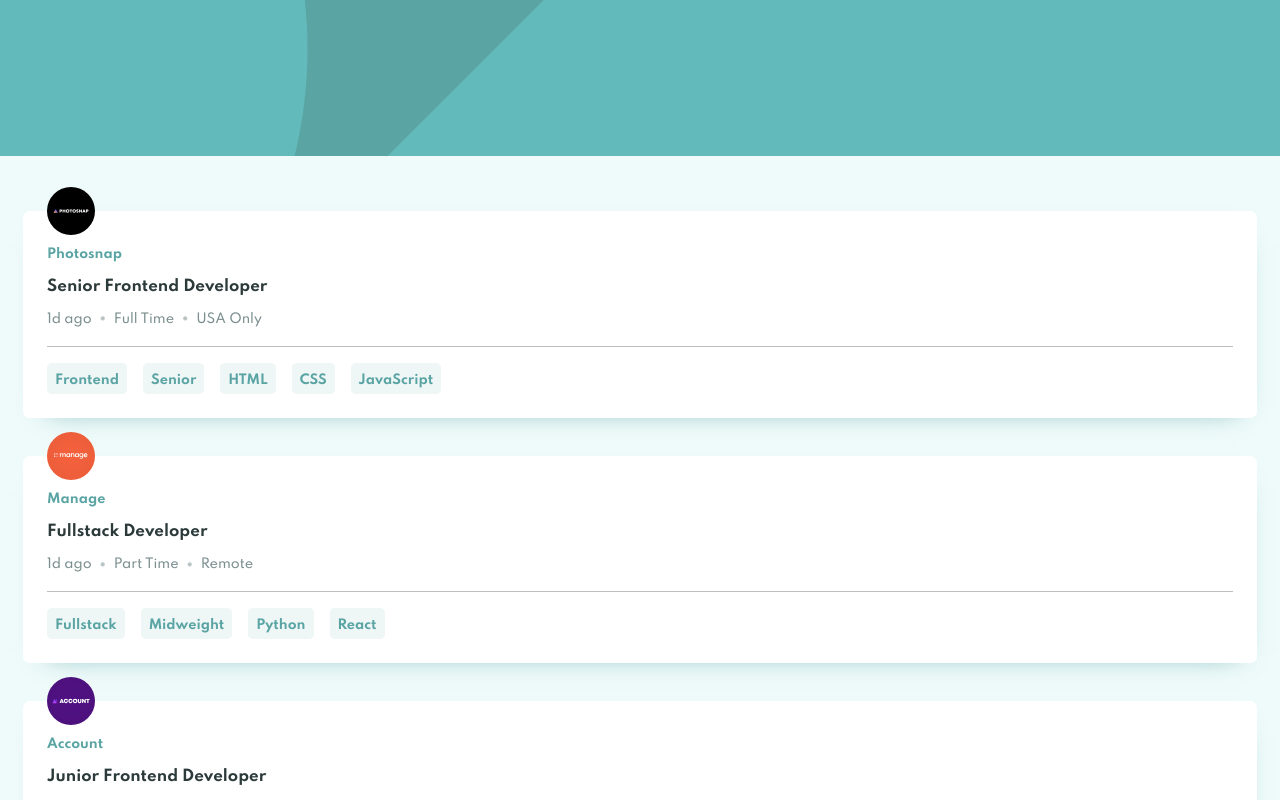
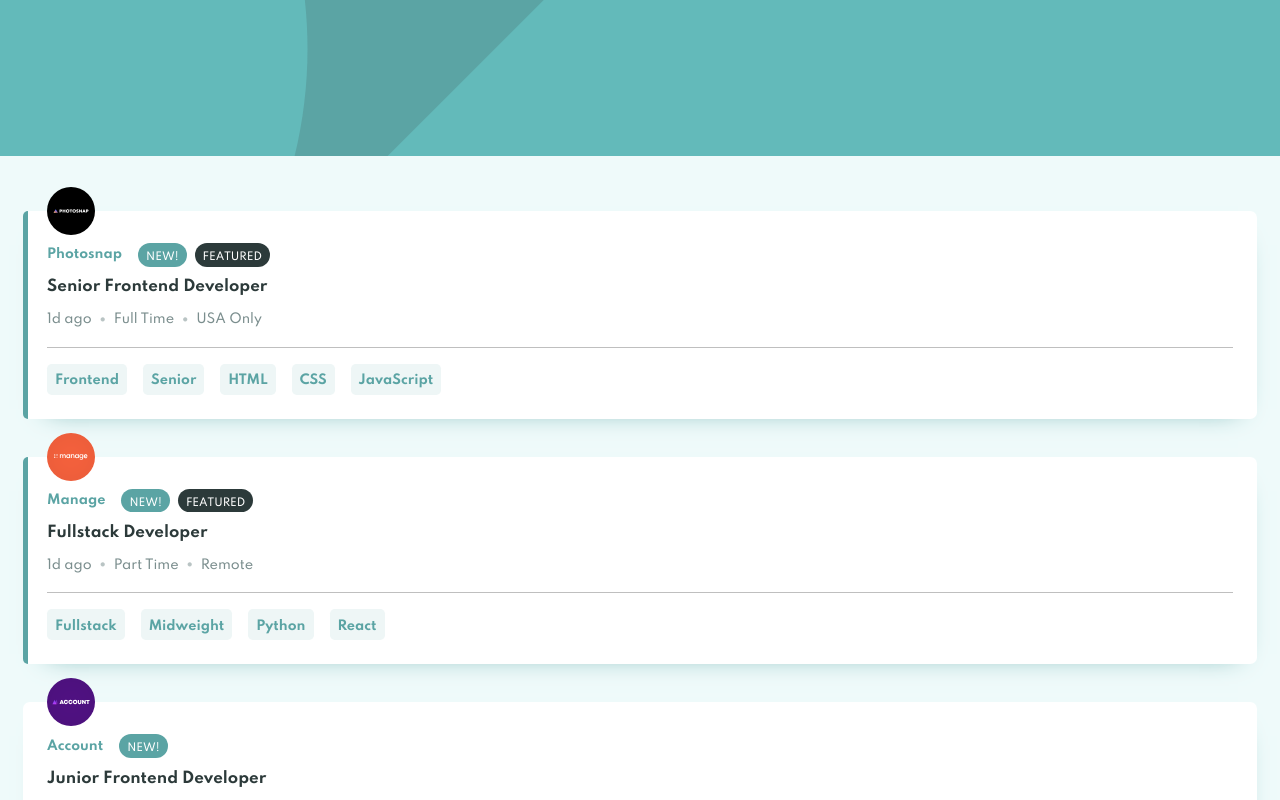
Before and after one commit to AJ-Romera/dynamic-job-listings-fm, a React (Create React App) app: page / in a window 1280 px wide. Shown: the top 800 px of the page. Built offline with nearby package versions, Linux system fonts and the light colour scheme.

Commit message:
CHNG: Render New and Featured Badges & Border Conditionally

```diff
--- a/src/components/JobCard.js
+++ b/src/components/JobCard.js
@@ -4,12 +4,23 @@ import styled from '@emotion/styled';
 const Card = styled.div`
 	width: 100%;
 	height: auto;
+	position: relative;
 	margin-bottom: 2.375rem;
-	padding: 2.25rem 1.5rem 1.5rem 1.5rem;
+	padding: 2rem 1.5rem 1.5rem 1.5rem;
 	border-radius: 0.425rem;
 	background-color: #ffffff;
 	-webkit-box-shadow: 3px 12px 26px -22px var(--desaturated-dark-cyan);
 	box-shadow: 3px 12px 26px -22px var(--desaturated-dark-cyan);
+`;
+
+const FeaturedGreenBorder = styled.span`
+	position: absolute;
+	top: 0;
+	left: 0;
+	width: 0.3rem;
+	height: 100%;
+	background-color: var(--desaturated-dark-cyan);
+	border-radius: 6rem 0 0 6rem;
 `;
 
 const CardContent = styled.div`
@@ -23,14 +34,43 @@ const CardContent = styled.div`
 const Img = styled.img`
 	position: absolute;
 	width: 3rem;
-	margin-top: -3.75rem;
+	margin-top: -3.5rem;
+`;
+
+const CnameAndBadgets = styled.div`
+	display: flex;
+	flex-direction: row;
+	align-items: center;
+	margin-bottom: 0.725rem;
 `;
 
 const H2 = styled.h2`
 	font-size: 0.8rem;
 	color: var(--desaturated-dark-cyan);
 	text-transform: capitalize;
-	margin-bottom: 1rem;
+	margin-bottom: 0rem;
+	margin-right: 1rem;
+`;
+
+const NewJob = styled.span`
+	padding: 0.5rem 0.5rem 0.175rem 0.5rem;
+	margin-right: 0.5rem;
+	border-radius: 1rem;
+	font-size: 0.65rem;
+	color: #ffffff;
+	background-color: var(--desaturated-dark-cyan);
+	text-transform: uppercase;
+	font-weight: 500;
+`;
+
+const FeaturedJob = styled.span`
+	padding: 0.5rem 0.5rem 0.175rem 0.5rem;
+	border-radius: 1rem;
+	font-size: 0.65rem;
+	color: #ffffff;
+	background-color: var(--very-dark-grayish-cyan);
+	text-transform: uppercase;
+	font-weight: 500;
 `;
 
 const H3 = styled.h3`
@@ -108,10 +148,19 @@ function JobCard({ data }) {
 				let keywords = [role, level, ...languages, ...tools];
 				return (
 					<Card key={id}>
+						{featured && (
+							<FeaturedGreenBorder></FeaturedGreenBorder>
+						)}
 						<div>
 							<Img src={logo} alt='Company´s logo' />
 							<CardContent>
-								<H2>{company}</H2>
+								<CnameAndBadgets>
+									<H2>{company}</H2>
+									{job.new && <NewJob>New!</NewJob>}
+									{featured && (
+										<FeaturedJob>Featured</FeaturedJob>
+									)}
+								</CnameAndBadgets>
 								<H3>{position}</H3>
 								<Details>
 									<DetailsItem>{postedAt}</DetailsItem>
```
